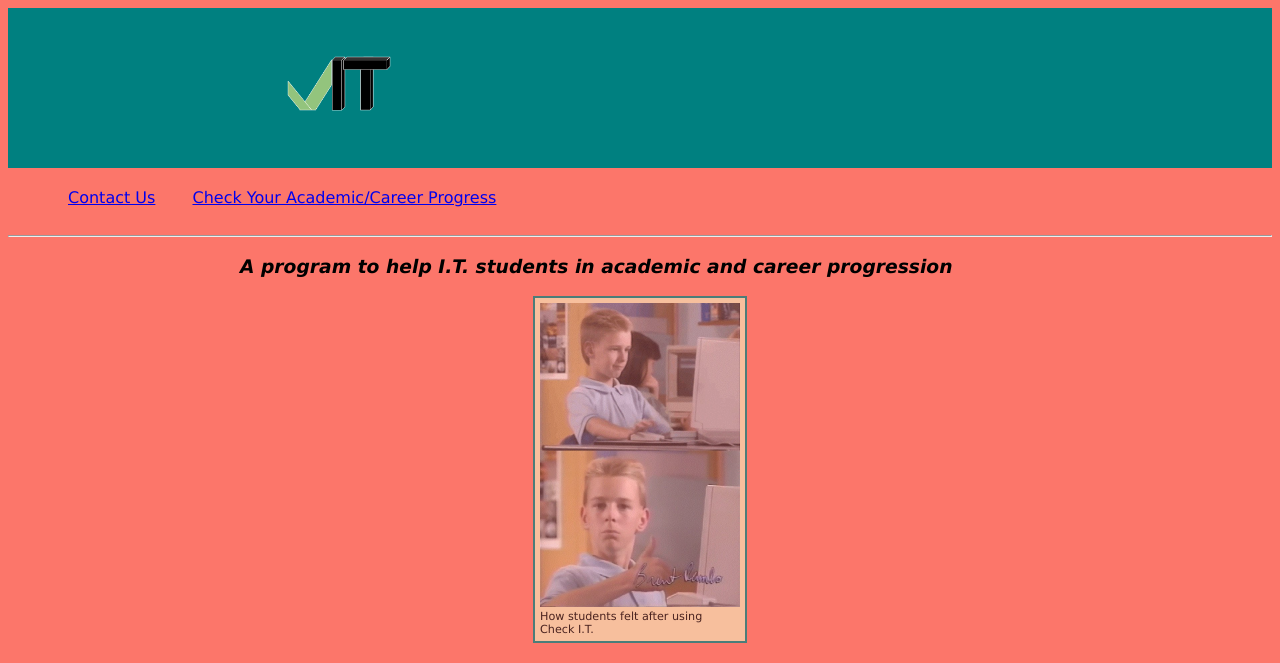
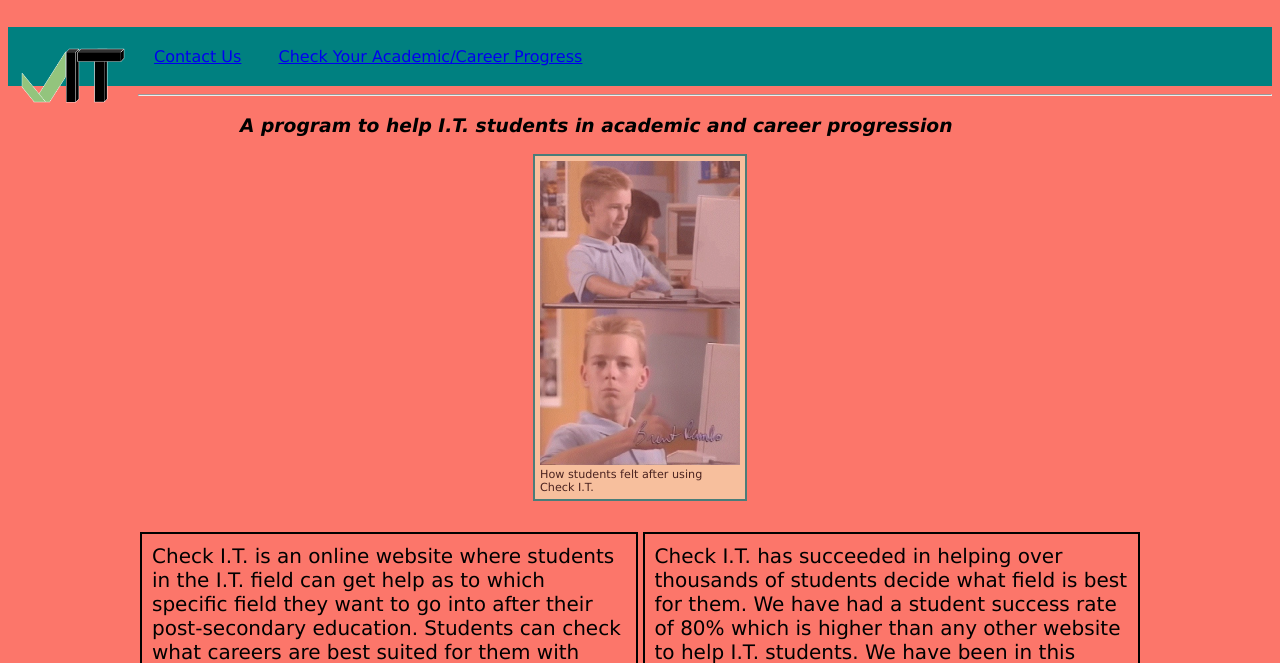
Before and after one commit to DarylleDiego/Assignment01, a PHP site: page / in a window 1280 px wide. Shown: the top 663 px of the page. Run offline with PHP 8.4, Linux system fonts and the light colour scheme.

Commit message:
edited image responsiveness

```diff
--- a/index.html
+++ b/index.html
@@ -16,22 +16,16 @@
     </head>
 
     <body>
-        <header id="content">
-            <div class="log"><h1><img src="images/logo.png" alt="logo" title="Check I.T. logo" width=130 class="logo"></h1>
-
-        </header>
+        <header>
+            <div><h1><img src="images/logo.png" alt="logo" title="Check I.T. logo" width=130 id="logo"></h1>
             </div>
             <nav>
-
                 <ul>
-
                     <li><a href="contact.html" target="_blank">Contact Us</a></li>
                     <li><a href="sample.html" target="_blank">Check Your Academic/Career Progress</a></li>
                 </ul>
                 </nav>
-
-
-
+        </header>
 
         <hr>
 
--- a/style/index.css
+++ b/style/index.css
@@ -38,6 +38,11 @@ figure{
 
 @media screen and (min-width: 500px)
 {
+    #logo{
+        display: block;
+        margin-left: auto;
+        margin-right: auto;
+    }
     main{
         width: 500px;
         margin-left: auto;
@@ -48,22 +53,13 @@ figure{
         display: inline;
         margin: 1em;
     }
-
     nav
     {
         padding: 0.25em;
     }
-
-    .log
-    {
-       width: 100px;
-       margin-left: auto;
-       margin-right: auto;
-
-
-
+    #item{
+        border: 2px solid black;
     }
-
     figure
     {
         display: grid;
@@ -96,6 +92,9 @@ figure{
 }
 @media screen and (min-width: 1000px)
 {
+    #logo{
+        float: left;
+    }
     main{
         width: 1000px;
         margin-left: auto;
@@ -105,7 +104,7 @@ figure{
     {
         display: grid;
         grid-template-columns: 1fr 1fr;
-        width: 100px
+        width: 1000px;
         margin-left: auto;
         margin-right: auto;
     }
@@ -113,13 +112,6 @@ figure{
         list-style: none;
         display: inline;
         margin: 1em;
-    }
-
-
-    .log
-    {
-        position: none;
-
     }
     nav
     {
```
